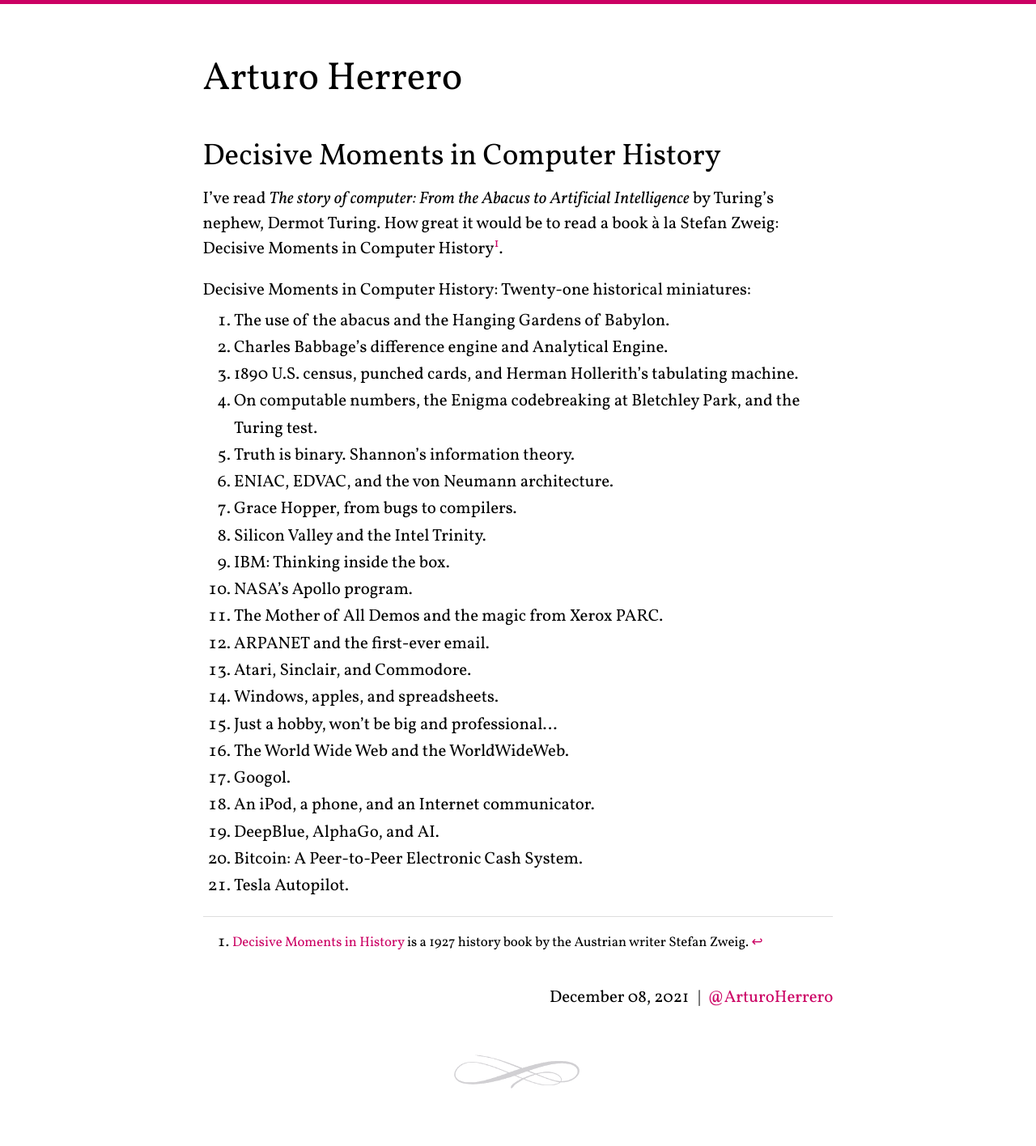
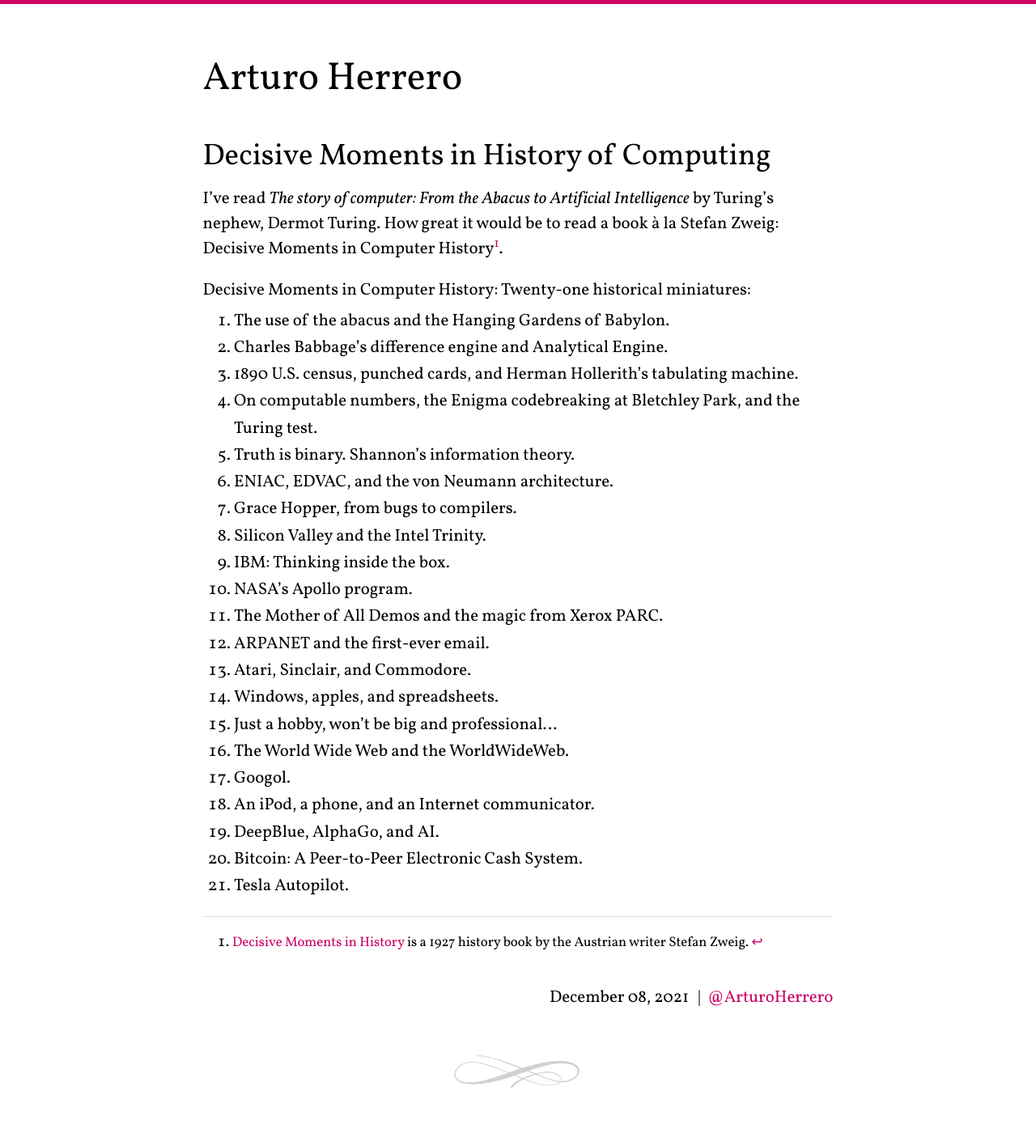
Before and after one commit to arturoherrero/arturoherrero.com, a Jekyll site: the page built from _posts/2021/2021-12-08-decisive-moments-in-history-of-computing.md, in a window 1280 px wide. Shown: the whole page at 81% size. Built offline with Jekyll 4.4.1, drawn with Linux system fonts in a browser that asks for light colours.

Commit message:
Rename post

```diff
--- a/_posts/2021/2021-12-08-decisive-moments-in-computer-history.md
+++ b/_posts/2021/2021-12-08-decisive-moments-in-history-of-computing.md
@@ -1,6 +1,6 @@
 ---
 layout: post
-title: Decisive Moments in Computer History
+title: Decisive Moments in History of Computing
 description: Twenty-one historical miniatures.
 tags: en
 ---
```
